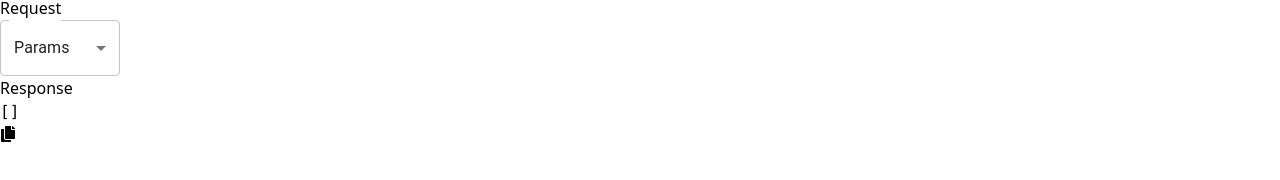
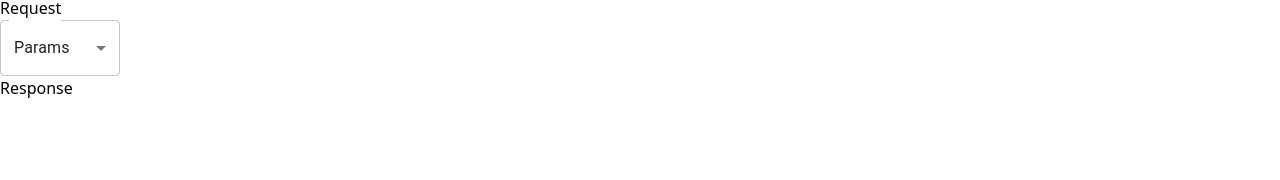
Before and after one commit to jmgrd98/api-client-react, a React (Vite) app: page / in a window 1280 px wide. Shown: the part 146-326 px from the top of the page. Built offline with nearby package versions, Linux system fonts and the light colour scheme.

Commit message:
Update Response.jsx

```diff
--- a/src/components/Response.jsx
+++ b/src/components/Response.jsx
@@ -6,7 +6,6 @@ function Response() {
 
   const { method, updateMethod, url, updateUrl, data } = useMethodUrlContext();
 
-    const [responseData, setResponseData] = useState(null);
   const [copied, setCopied] = useState(false);
 
     const handleCopy = () => {
@@ -25,7 +24,7 @@ function Response() {
 
           </div>
 
-          {method && (
+          {data.length > 0 && (
             <div className='mt-5 bg-gray-300 p-3 rounded-xl overflow-y-scroll max-h-[400px] relative'>
               <pre>{JSON.stringify(data, null, 2)}</pre>
               <button onClick={handleCopy} className="absolute top-2 right-2 bg-blue-500 text-white rounded-full p-2">
```
